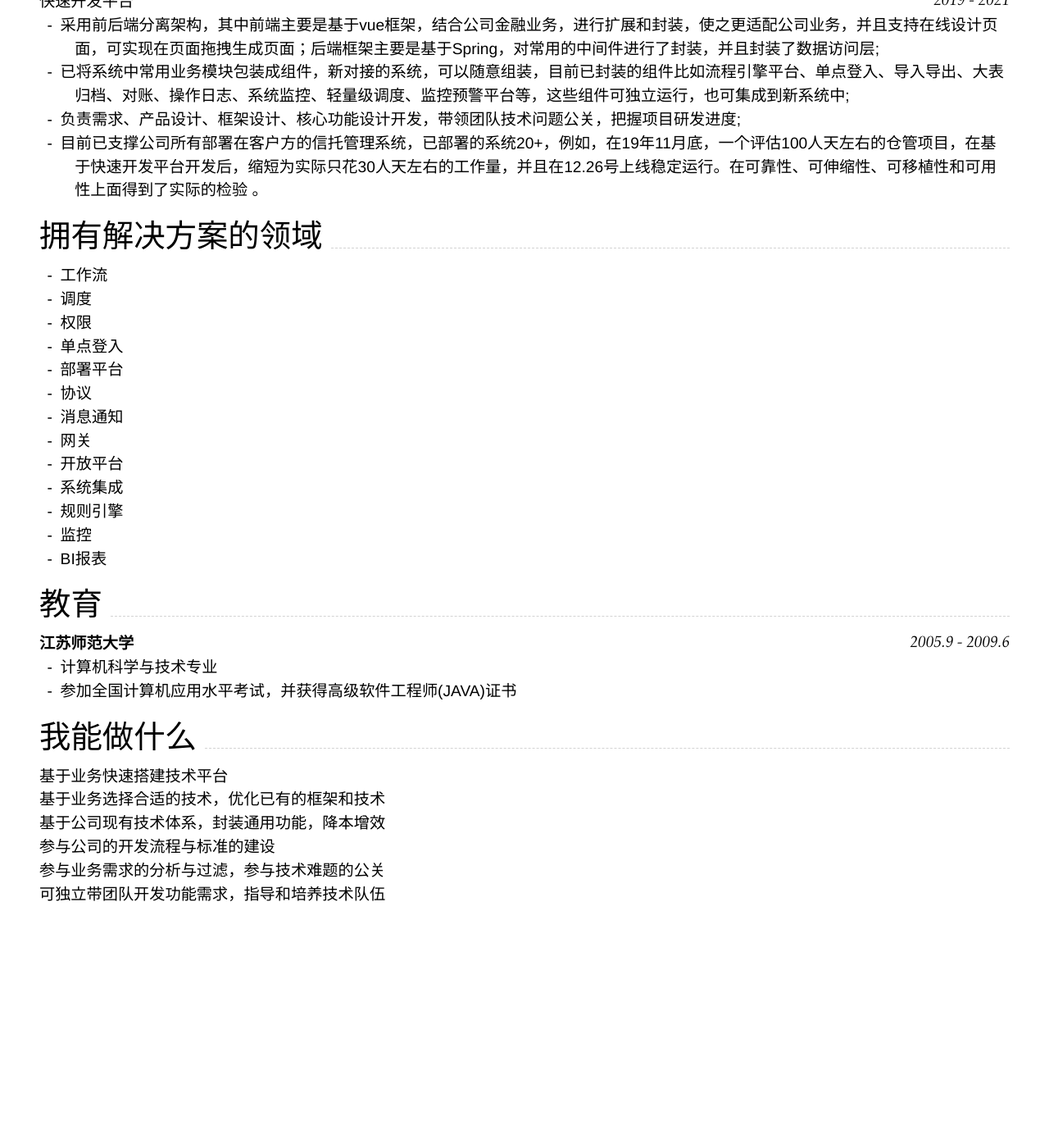
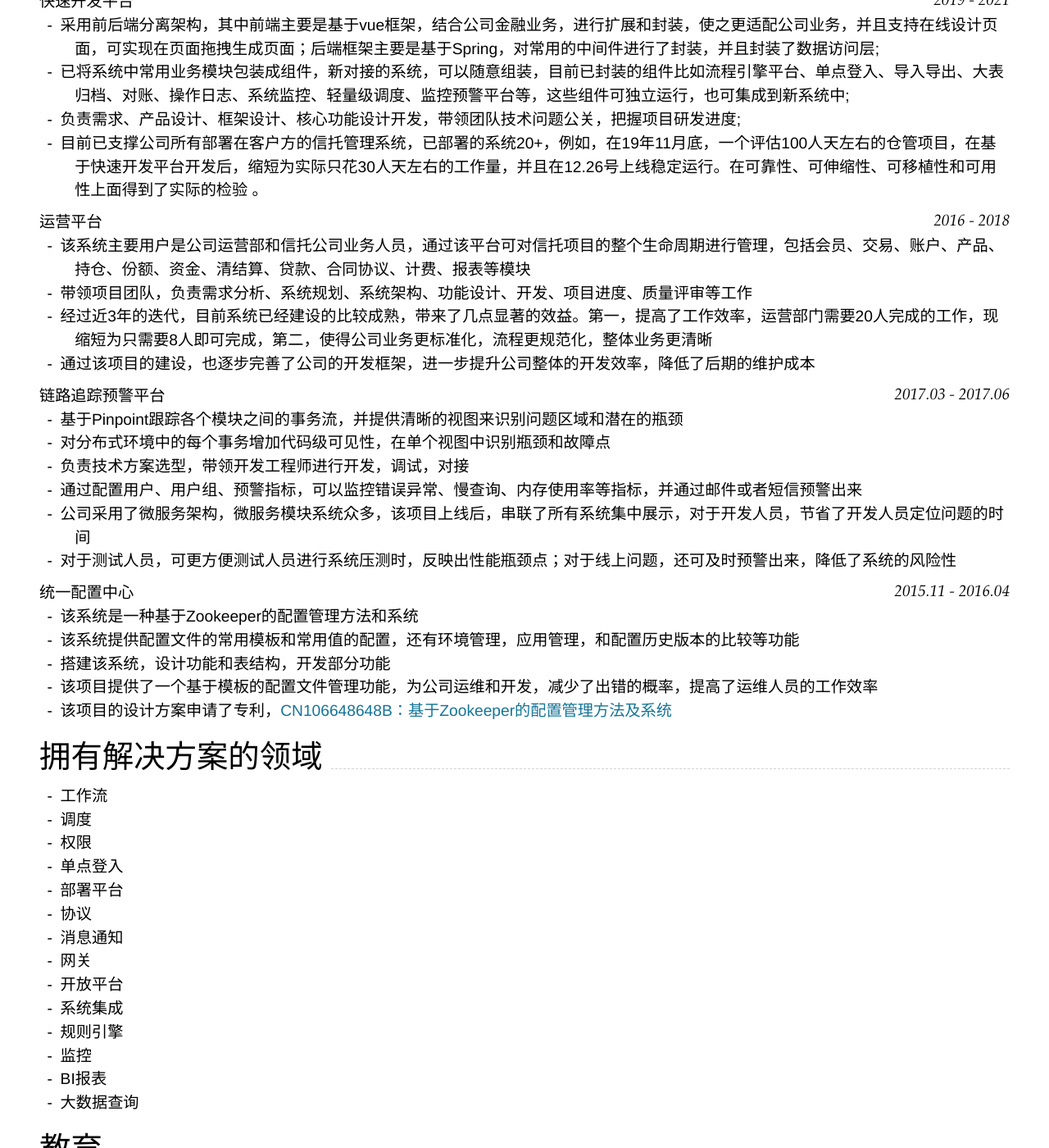
Before and after one commit to yuanCodeLab/cv, a Jekyll site: the page built from index.md, in a window 1280 px wide and 1400 px high, scrolled down 1721 px. Shown: the whole window at 82% size. Built offline with Jekyll 4.4.1, drawn with Linux system fonts in a browser that asks for light colours; nearby versions of some CDN libraries; before the commit the page ends 2874 px from its top, so only the background shows below that.

Commit message:
Update index.md

```diff
--- a/index.md
+++ b/index.md
@@ -85,6 +85,26 @@ AngularJs开发，阅读过基于Vue框架的代码，
 - 负责需求、产品设计、框架设计、核心功能设计开发，带领团队技术问题公关，把握项目研发进度;
 - 目前已支撑公司所有部署在客户方的信托管理系统，已部署的系统20+，例如，在19年11月底，一个评估100人天左右的仓管项目，在基于快速开发平台开发后，缩短为实际只花30人天左右的工作量，并且在12.26号上线稳定运行。在可靠性、可伸缩性、可移植性和可用性上面得到了实际的检验 。
 
+### 运营平台 `2016 - 2018` <br>
+- 该系统主要用户是公司运营部和信托公司业务人员，通过该平台可对信托项目的整个生命周期进行管理，包括会员、交易、账户、产品、持仓、份额、资金、清结算、贷款、合同协议、计费、报表等模块
+- 带领项目团队，负责需求分析、系统规划、系统架构、功能设计、开发、项目进度、质量评审等工作
+- 经过近3年的迭代，目前系统已经建设的比较成熟，带来了几点显著的效益。第一，提高了工作效率，运营部门需要20人完成的工作，现缩短为只需要8人即可完成，第二，使得公司业务更标准化，流程更规范化，整体业务更清晰
+- 通过该项目的建设，也逐步完善了公司的开发框架，进一步提升公司整体的开发效率，降低了后期的维护成本
+
+### 链路追踪预警平台 `2017.03 - 2017.06` <br>
+- 基于Pinpoint跟踪各个模块之间的事务流，并提供清晰的视图来识别问题区域和潜在的瓶颈
+- 对分布式环境中的每个事务增加代码级可见性，在单个视图中识别瓶颈和故障点
+- 负责技术方案选型，带领开发工程师进行开发，调试，对接
+- 通过配置用户、用户组、预警指标，可以监控错误异常、慢查询、内存使用率等指标，并通过邮件或者短信预警出来
+- 公司采用了微服务架构，微服务模块系统众多，该项目上线后，串联了所有系统集中展示，对于开发人员，节省了开发人员定位问题的时间
+- 对于测试人员，可更方便测试人员进行系统压测时，反映出性能瓶颈点；对于线上问题，还可及时预警出来，降低了系统的风险性
+
+### 统一配置中心 `2015.11 - 2016.04` <br>
+- 该系统是一种基于Zookeeper的配置管理方法和系统
+- 该系统提供配置文件的常用模板和常用值的配置，还有环境管理，应用管理，和配置历史版本的比较等功能
+- 搭建该系统，设计功能和表结构，开发部分功能
+- 该项目提供了一个基于模板的配置文件管理功能，为公司运维和开发，减少了出错的概率，提高了运维人员的工作效率
+- 该项目的设计方案申请了专利，[CN106648648B：基于Zookeeper的配置管理方法及系统](https://patents.google.com/patent/CN106648648B/zh?assignee=%E6%B7%B1%E5%9C%B3%E4%B8%AD%E9%A1%BA%E6%98%93%E9%87%91%E8%9E%8D%E6%9C%8D%E5%8A%A1%E6%9C%89%E9%99%90%E5%85%AC%E5%8F%B8&oq=%E6%B7%B1%E5%9C%B3%E4%B8%AD%E9%A1%BA%E6%98%93%E9%87%91%E8%9E%8D%E6%9C%8D%E5%8A%A1%E6%9C%89%E9%99%90%E5%85%AC%E5%8F%B8)
 
 ## 拥有解决方案的领域
 
@@ -101,6 +121,7 @@ AngularJs开发，阅读过基于Vue框架的代码，
 - 规则引擎
 - 监控
 - BI报表
+- 大数据查询
 
 ## 教育
 
```
